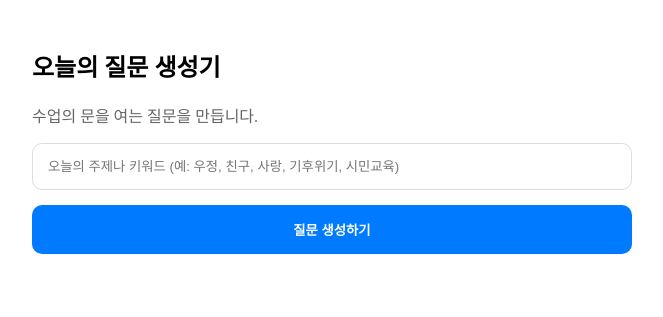
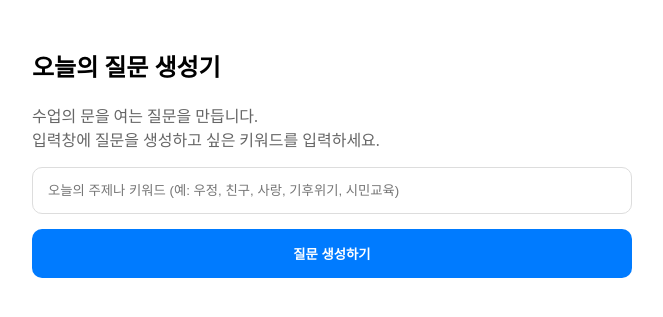
Before and after one commit to wbi4u-lab/wbi4u-lab, a Flask app: template templates/question.html in a window 1280 px wide. Shown: the top 317 px of the page, without its empty margins (308-971 px from the left). Run offline with Flask 3, Linux system fonts and the light colour scheme; the template is opened without the code that fills it, so the values that code supplies are empty.

Commit message:
Update question.html

```diff
--- a/templates/question.html
+++ b/templates/question.html
@@ -1,6 +1,6 @@
 <div id="container" style="max-width: 600px; margin: auto; padding: 20px;">
     <h2 style="font-weight: 800;">오늘의 질문 생성기</h2>
-    <p style="color: #666;">수업의 문을 여는 질문을 만듭니다.</p>
+    <p style="color: #666;">수업의 문을 여는 질문을 만듭니다.<br> 입력창에 질문을 생성하고 싶은 키워드를 입력하세요. </p>
 
     <input type="text" id="topic" placeholder="오늘의 주제나 키워드 (예: 우정, 친구, 사랑, 기후위기, 시민교육)"
            style="width: 100%; padding: 15px; border-radius: 10px; border: 1px solid #ddd; margin-bottom: 15px;">
@@ -37,4 +37,5 @@ async function generateQuestion() {
         content.innerHTML += decoder.decode(value).replace(/\n/g, '<br>');
     }
 }
+
 </script>
```
